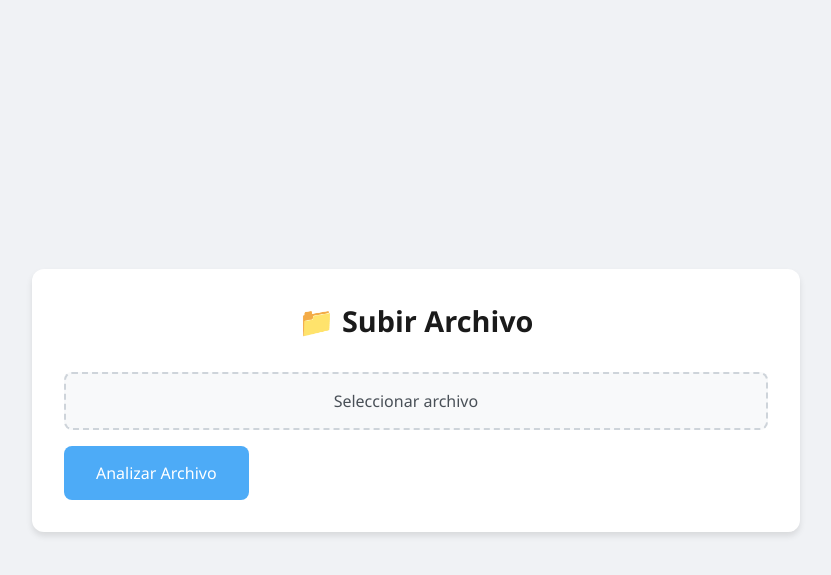
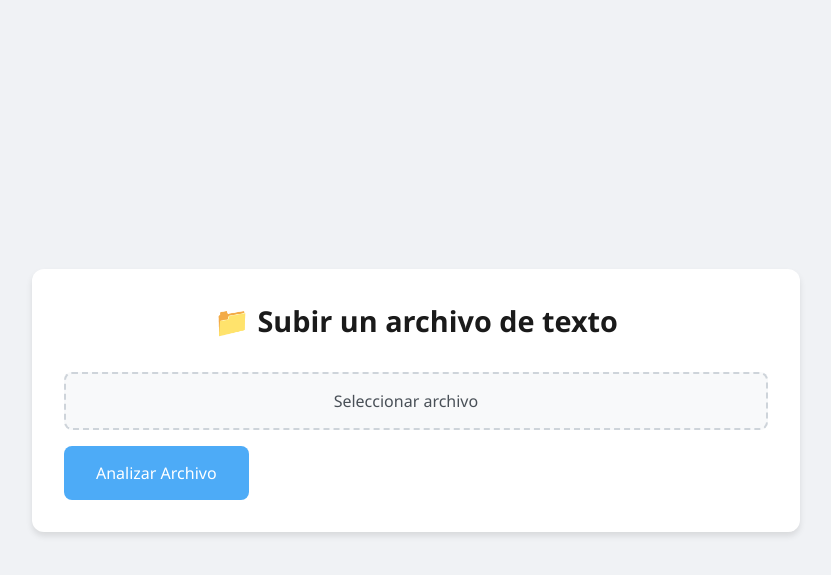
Before and after one commit to MrTanuk/UploadFiles, a Flask app: page / in a window 1280 px wide. Shown: the top 575 px of the page, without its empty margins (224-1055 px from the left). Run offline with Flask 3, Linux system fonts and the light colour scheme.

Commit message:
Actualizar upload.html

```diff
--- a/templates/upload.html
+++ b/templates/upload.html
@@ -3,7 +3,7 @@
 {% block content %}
     <article class="card">
         <header>
-            <h1 class="title">📁 Subir Archivo</h1>
+            <h1 class="title">📁 Subir un archivo de texto</h1>
         </header>
 
         {% with messages = get_flashed_messages() %}
```
